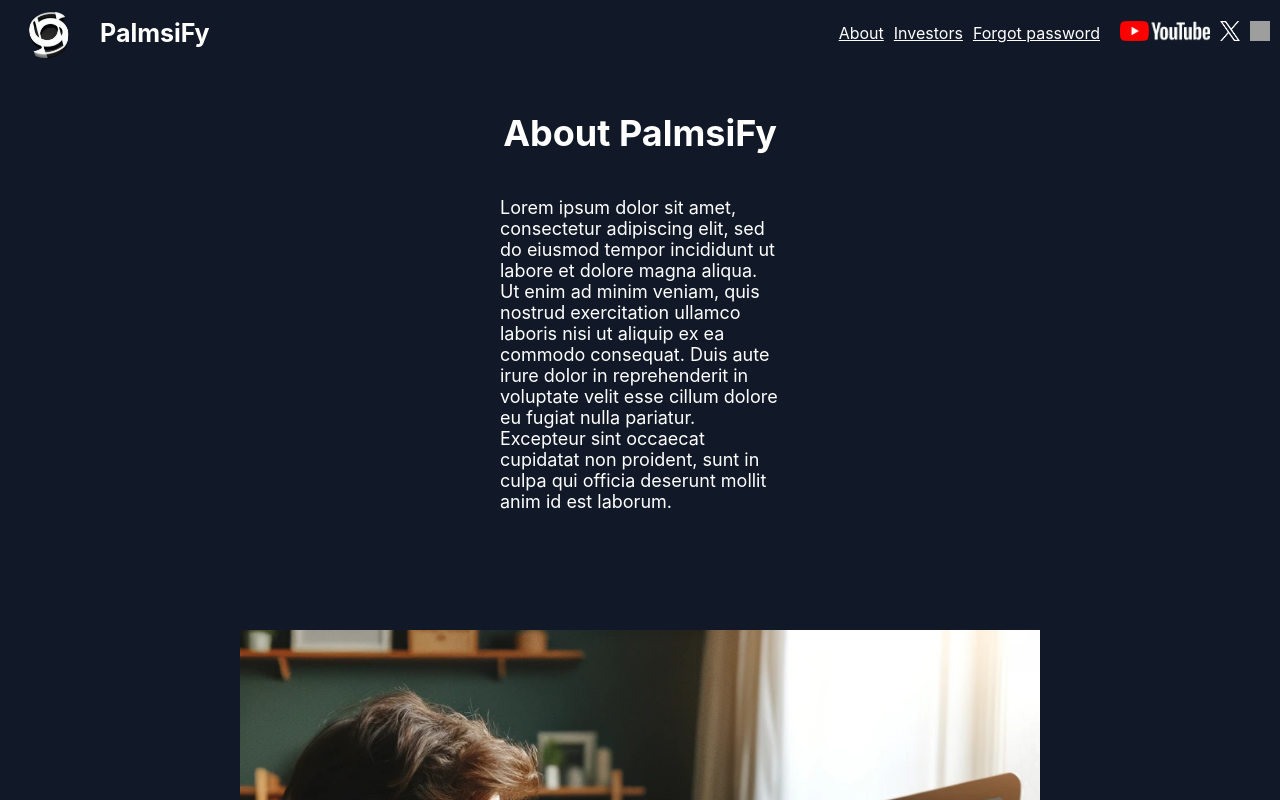
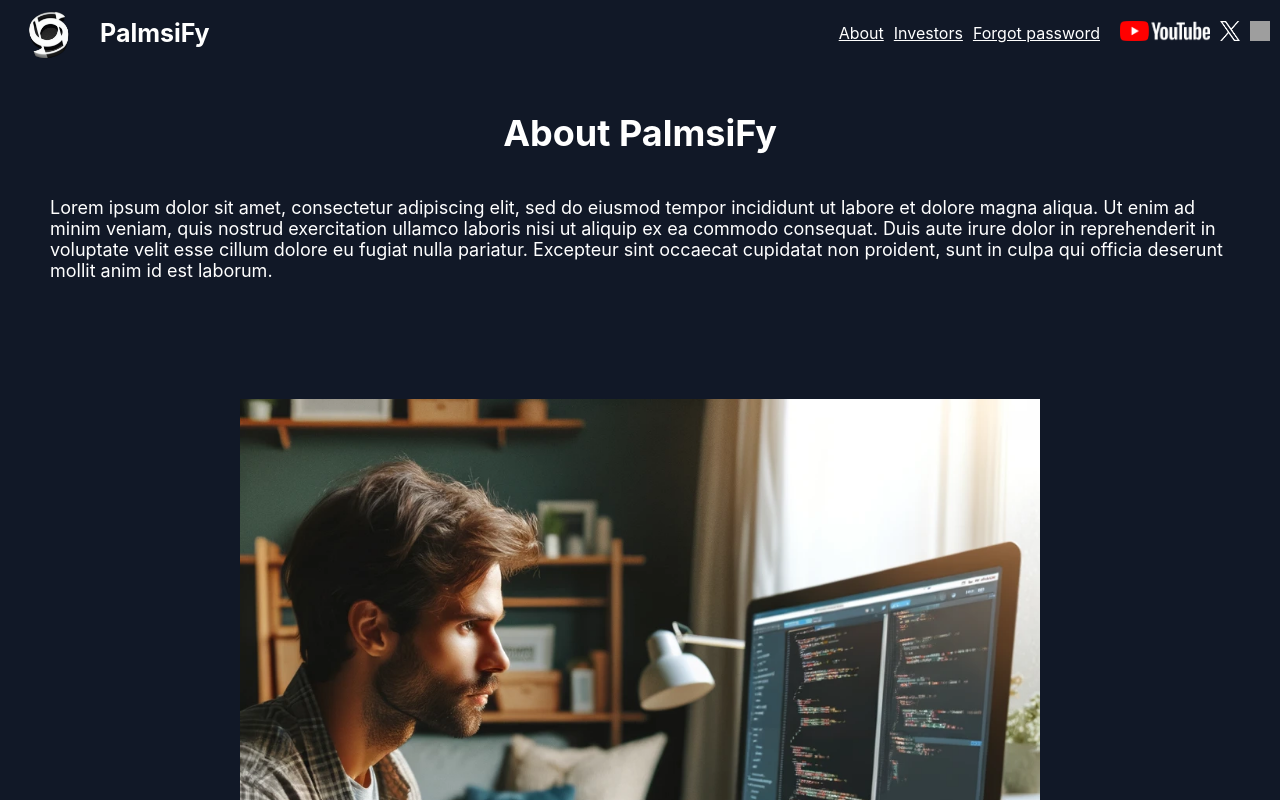
Before and after one commit to italianPalms/palmsiFy, a React (Vite) app: page /about in a window 1280 px wide. Shown: the top 800 px of the page. Built offline with nearby package versions, Linux system fonts and the light colour scheme; no server answers; grey boxes are pictures that could not be loaded.

Commit message:
remove text styling for the about and investor page

```diff
--- a/src/index.css
+++ b/src/index.css
@@ -436,14 +436,6 @@ p {
   width: 500px;
   height: auto;
   margin-top: 100px;
-}
-
-.investor-text {
-  margin: 0 450px 0 450px;
-}
-
-.about-text {
-  margin: 0 450px 0 450px;
 }
 
 /* Verify email page */
```
